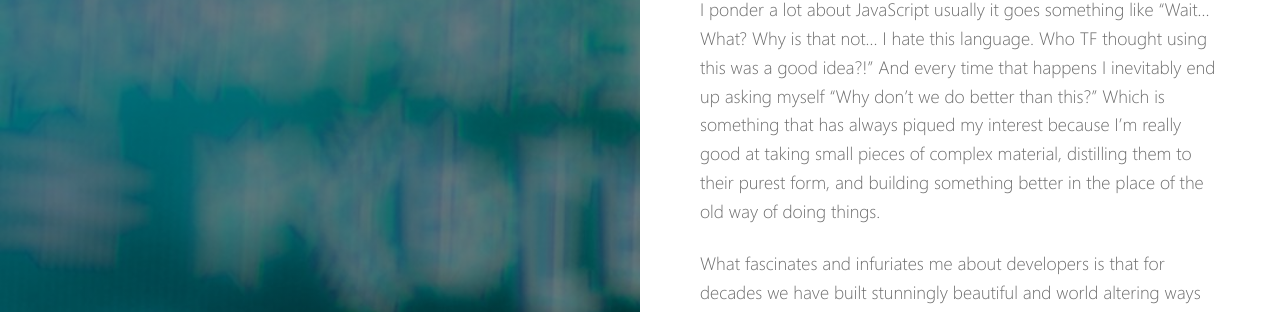
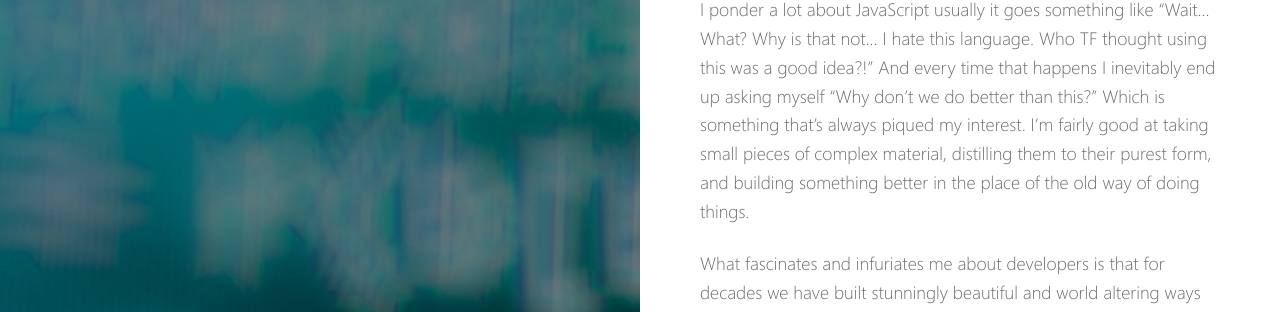
Before and after one commit to IamEchelon/IamEchelon.github.io, a Jekyll site: the page built from _posts/2017-07-11-random-musings.md, in a window 1280 px wide. Shown: the part 184-496 px from the top of the page. Built offline with Jekyll 4.4.1, drawn with Linux system fonts in a browser that asks for light colours.

Commit message:
edits to blog

```diff
--- a/_posts/2017-07-11-random-musings.md
+++ b/_posts/2017-07-11-random-musings.md
@@ -9,7 +9,7 @@ tag:
 - future
 ---
 
-I ponder a lot about JavaScript usually it goes something like "Wait… What? Why is that not… I hate this language. Who TF thought using this was a good idea?!" And every time that happens I inevitably end up asking myself "Why don't we do better than this?" Which is something that has always piqued my interest because I'm really good at taking small pieces of complex material, distilling them to their purest form, and building something better in the place of the old way of doing things.
+I ponder a lot about JavaScript usually it goes something like "Wait… What? Why is that not… I hate this language. Who TF thought using this was a good idea?!" And every time that happens I inevitably end up asking myself "Why don't we do better than this?" Which is something that's always piqued my interest. I'm fairly good at taking small pieces of complex material, distilling them to their purest form, and building something better in the place of the old way of doing things.
 
 What fascinates and infuriates me about developers is that for decades we have built stunningly beautiful and world altering ways to interface with computers. Yet we haven't even scratched the surface on what could be done if we turned that same eye towards our own trade and tools. It's 2017 how is it possible that text editors have barely changed? Sure there are way more plugins and fancy colors, but outside of that what's drastically different?
 
```
